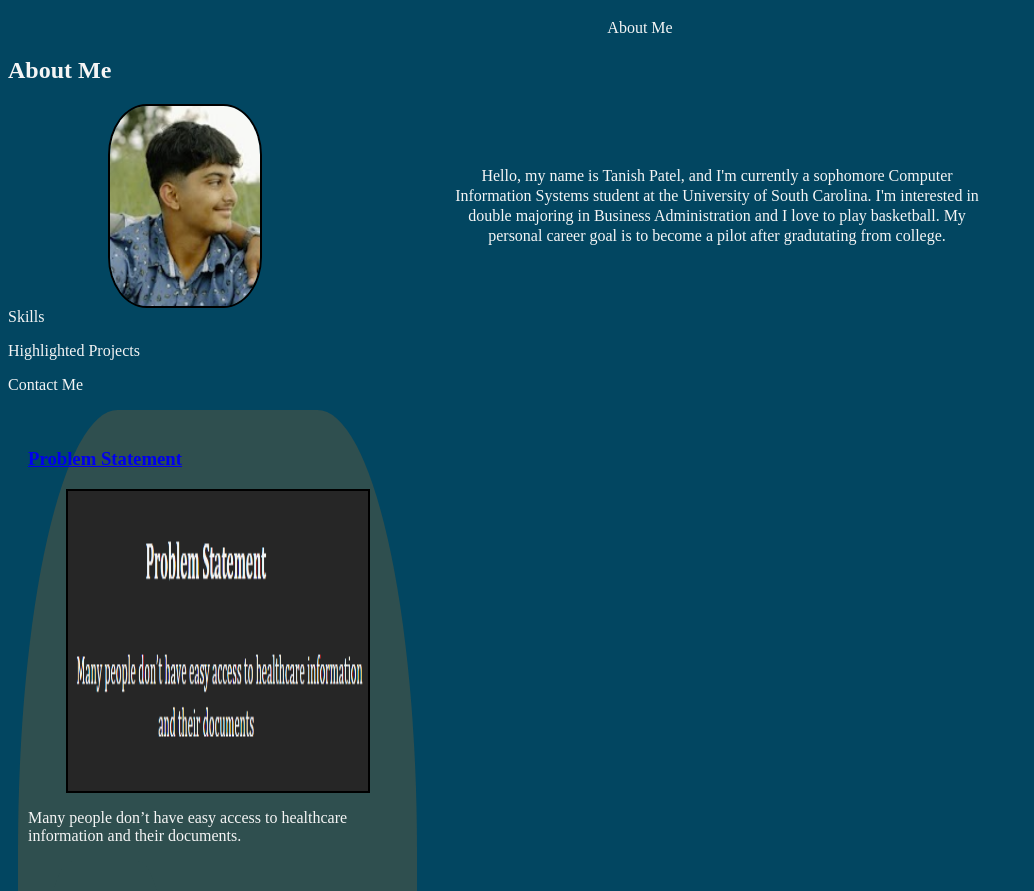
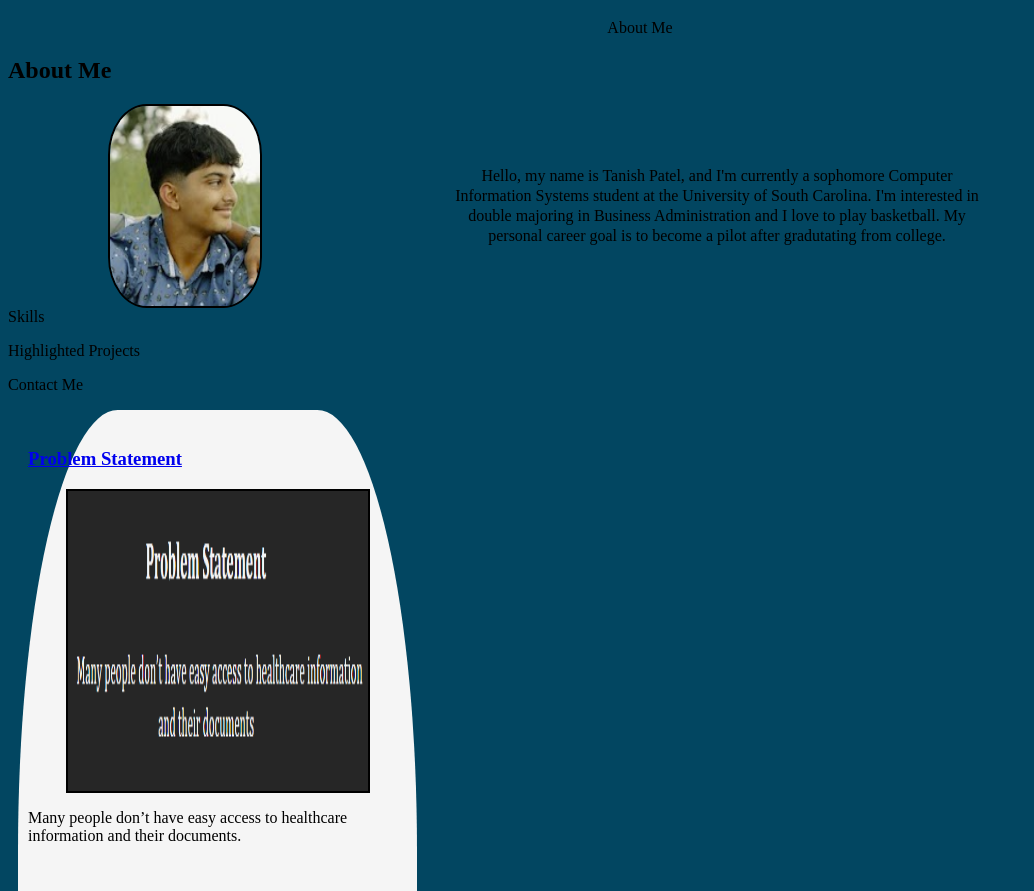
Before and after one commit to CSEpateltanish/CSEpateltanish, a plain HTML site: page index.html in a window 1280 px wide. Shown: the part 61-952 px from the top of the page, without its empty margins (0-1034 px from the left). Drawn offline with Linux system fonts and the light colour scheme.

Commit message:
Update styles.css

```diff
--- a/styles.css
+++ b/styles.css
@@ -4,19 +4,19 @@ h1{
 }
 body{
     background-color: rgb(2, 70, 97);
-    color: whitesmoke;
+    color: black;
 }
 .skills{
-    color: whitesmoke;
+    color: black;
 }
 .projects{
-    color: whitesmoke;
+    color: black;
 }
 .contact{
-    color: whitesmoke;
+    color: black;
 }
 .about{
-    color: whitesmoke;
+    color: black;
 }
 .projects {
     display:flex; flex-wrap:wrap;
@@ -25,7 +25,7 @@ body{
     width: 30%;
     margin: 10px;
     padding: 20px 10px;
-    background: darkslategray;
+    background: whitesmoke;
     border-radius: 25%;
 }
 .project img{
```
